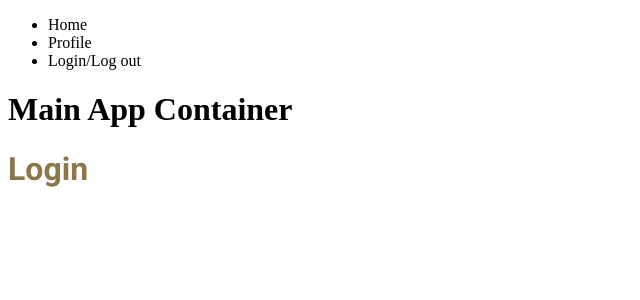
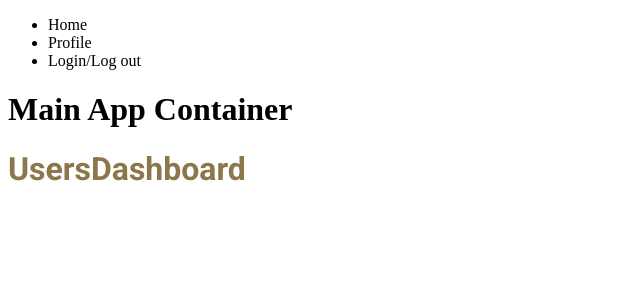
Before and after one commit to mkulinski/swipe_cast, a React app: page / in a window 1280 px wide. Shown: the top 300 px of the page, without its empty margins (0-640 px from the left). Built offline with nearby package versions, Linux system fonts and the light colour scheme.

Commit message:
added usersdashboard to app

```diff
--- a/src/components/App.js
+++ b/src/components/App.js
@@ -1,13 +1,13 @@
 import React from 'react';
 import Nav from './Nav';
-import Login from './Login';
+import UsersDashboard from './UsersDashboard';
 
 const App = () => {
   return (
     <div>
       <Nav />
       <h1>Main App Container</h1>
-      <Login />
+      <UsersDashboard />
     </div>
   );
 };
--- a/src/components/Login.js
+++ b/src/components/Login.js
@@ -1,6 +1,6 @@
 import React from 'react';
-import { connect } from 'react-redux';
-import { verifyUser, addUser } from '../actions/userActions';
+// import { connect } from 'react-redux';
+// import { verifyUser, addUser } from '../actions/userActions';
 import styles from '../stylesheets/mainStyle';
 
 const Login = () => {
@@ -11,13 +11,15 @@ const Login = () => {
   );
 };
 
-const mapStateToProps = (store) => { store };
+// const mapStateToProps = (store) => { store };
+//
+// const mapDispatchToProps = (dispatch) => {
+//   return {
+//     addUser: userInfo => dispatch(addUser(userInfo)),
+//     verifyUser: userInfo => dispatch(verifyUser(userInfo)),
+//   };
+// };
 
-const mapDispatchToProps = (dispatch) => {
-  return {
-    addUser: userInfo => dispatch(addUser(userInfo)),
-    verifyUser: userInfo => dispatch(verifyUser(userInfo)),
-  };
-};
+export default Login;
 
-export default connect(mapStateToProps, mapDispatchToProps)(Login);
+// export default connect(mapStateToProps, mapDispatchToProps)(Login);
--- a/src/components/UsersDashboard.js
+++ b/src/components/UsersDashboard.js
@@ -0,0 +1,33 @@
+import React, { Component } from 'react';
+import { connect } from 'react-redux';
+import { verifyUser, addUser } from '../actions/userActions';
+import styles from '../stylesheets/mainStyle';
+
+class UsersDashboard extends Component {
+  constructor() {
+    super();
+  }
+
+  componentDidMount() {
+    console.log(this.props.store);
+  }
+
+  render() {
+    return (
+      <div style={styles.text}>
+        <h1>UsersDashboard</h1>
+      </div>
+    );
+  }
+}
+
+const mapStateToProps = (store) => { store };
+
+const mapDispatchToProps = (dispatch) => {
+  return {
+    addUser: userInfo => dispatch(addUser(userInfo)),
+    verifyUser: userInfo => dispatch(verifyUser(userInfo)),
+  };
+};
+
+export default connect(mapStateToProps, mapDispatchToProps)(UsersDashboard);
```
